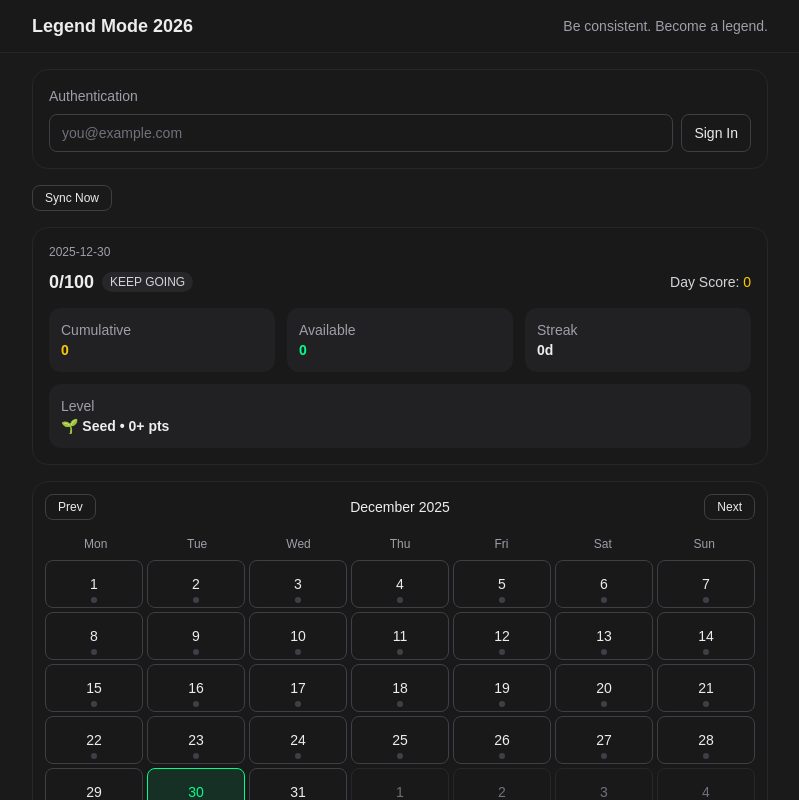
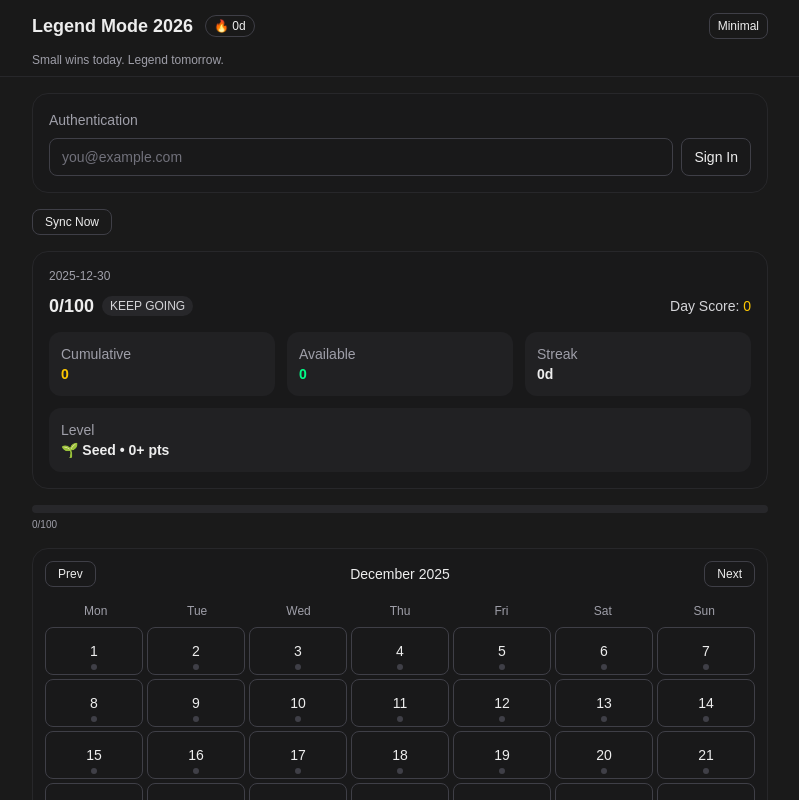
Before and after one commit to abhijithlolla/legendmode-2026, a Next.js app: page / in a window 1280 px wide. Shown: the top 800 px of the page, without its empty margins (240-1039 px from the left). Built offline with nearby package versions, Linux system fonts and the light colour scheme; no server answers.

Commit message:
ui: minimal mode + mantra + progress bar; month calendar polish

```diff
--- a/app/page.tsx
+++ b/app/page.tsx
@@ -13,6 +13,8 @@ import { load, save } from "@/lib/storage";
 import { pullDays, pullPurchases, pushDay, pushPurchase } from "@/lib/sync";
 import { supabase } from "@/lib/supabase";
 import { confettiBurst, confettiMega } from "@/lib/confetti";
+import ProgressBar from "@/components/ProgressBar";
+import { countRecentPasses, getMantra } from "@/lib/motivation";
 
 export default function Home() {
   const todayKey = fmt(new Date());
@@ -23,6 +25,7 @@ export default function Home() {
   const [powerPurchases, setPowerPurchases] = useState<PowerPurchase[]>([]);
   const [lastSyncedAt, setLastSyncedAt] = useState<string | null>(null);
   const [syncStatus, setSyncStatus] = useState<string>("");
+  const [minimalMode, setMinimalMode] = useState<boolean>(false);
 
   // load from localStorage
   useEffect(() => {
@@ -32,12 +35,13 @@ export default function Home() {
     setStreakDays(p.streakDays);
     setPowerPurchases(p.powerPurchases);
     setLastSyncedAt(p.lastSyncedAt ?? null);
+    setMinimalMode(p.minimalMode ?? false);
   }, []);
 
   // persist to localStorage
   useEffect(() => {
-    save({ days, totalPoints, streakDays, powerPurchases, lastSyncedAt });
-  }, [days, totalPoints, streakDays, powerPurchases, lastSyncedAt]);
+    save({ days, totalPoints, streakDays, powerPurchases, lastSyncedAt, minimalMode });
+  }, [days, totalPoints, streakDays, powerPurchases, lastSyncedAt, minimalMode]);
 
   const entry = days[selected] ?? {
     date: selected,
@@ -121,16 +125,29 @@ export default function Home() {
   }
 
   const level = levelFromPoints(totalPoints);
+  const recentPassCount = countRecentPasses(Object.values(days));
+  const mantra = getMantra(streakDays, entry, recentPassCount);
+  const compact = minimalMode;
 
   return (
     <div className="min-h-screen">
       <header className="sticky top-0 z-10 border-b border-zinc-800 bg-[#1a1a1a]/80 backdrop-blur">
-        <div className="mx-auto max-w-3xl px-4 py-3 flex items-center justify-between">
-          <h1 className="text-lg font-semibold">Legend Mode 2026</h1>
-          <div className="text-sm text-zinc-400">Be consistent. Become a legend.</div>
+        <div className={`mx-auto max-w-3xl px-4 ${compact ? "py-2" : "py-3"} flex items-center justify-between`}>
+          <div className="flex items-center gap-3">
+            <h1 className="text-lg font-semibold">Legend Mode 2026</h1>
+            <span className="rounded-full border border-zinc-700 px-2 py-0.5 text-xs">🔥 {streakDays}d</span>
+          </div>
+          <button
+            onClick={() => setMinimalMode((v) => !v)}
+            className="rounded-lg border border-zinc-700 px-2 py-1 text-xs hover:bg-zinc-800"
+            aria-label="Toggle minimal mode"
+          >
+            {minimalMode ? "Comfort" : "Minimal"}
+          </button>
         </div>
+        <div className="mx-auto max-w-3xl px-4 pb-2 text-xs text-zinc-400">{mantra}</div>
       </header>
-      <main className="mx-auto max-w-3xl px-4 py-4 space-y-4">
+      <main className={`mx-auto max-w-3xl px-4 ${compact ? "py-3 space-y-3" : "py-4 space-y-4"}`}>
         <AuthPanel />
 
         <div className="flex gap-2">
@@ -180,10 +197,11 @@ export default function Home() {
           streakDays={streakDays}
           level={level}
         />
+        <ProgressBar value={entry.basePoints} pass={entry.pass} perfect={entry.perfect} />
 
         <Calendar selected={selected} days={days} onSelect={setSelected} />
 
-        <div className="rounded-2xl border border-zinc-800 p-4 bg-zinc-900/50">
+        <div className={`rounded-2xl border border-zinc-800 ${compact ? "p-3" : "p-4"} bg-zinc-900/50`}>
           <div className="mb-3 flex items-center justify-between">
             <div className="text-sm text-zinc-400">10 Daily Habits</div>
             <div className="flex gap-2">
@@ -194,7 +212,7 @@ export default function Home() {
           <HabitList completed={entry.completed} onToggle={toggleHabit} />
         </div>
 
-        <Charts days={days} />
+        {!compact && <Charts days={days} />}
 
         <PowerUps availablePoints={availablePoints} onPurchase={purchase} />
 
--- /dev/null
+++ b/components/ProgressBar.tsx
@@ -0,0 +1,27 @@
+"use client";
+
+type Props = {
+  value: number; // 0-100
+  pass: boolean;
+  perfect?: boolean;
+};
+
+export default function ProgressBar({ value, pass, perfect }: Props) {
+  const pct = Math.max(0, Math.min(100, value));
+  const color = perfect
+    ? "from-yellow-400 to-yellow-600"
+    : pass
+    ? "from-[color:var(--accent-pass)] to-emerald-400"
+    : "from-zinc-500 to-zinc-400";
+  return (
+    <div className="w-full">
+      <div className="h-2 rounded-full bg-zinc-800 overflow-hidden">
+        <div
+          className={`h-2 bg-gradient-to-r ${color}`}
+          style={{ width: `${pct}%` }}
+        />
+      </div>
+      <div className="mt-1 text-[10px] text-zinc-400">{pct}/100</div>
+    </div>
+  );
+}
--- /dev/null
+++ b/lib/motivation.ts
@@ -0,0 +1,20 @@
+import { DayEntry } from "./habits";
+
+export function getMantra(streakDays: number, today?: DayEntry, recentPassCount?: number): string {
+  // Priority: perfect today > pass today > large streak > climb messages
+  if (today?.perfect) return "Legend Mode: Flawless execution.";
+  if (today?.pass) return "Locked in. Keep the momentum.";
+  if (streakDays >= 30) return "You are inevitable. 30-day force.";
+  if (streakDays >= 14) return "Two weeks strong. Double down.";
+  if (streakDays >= 7) return "One week conquered. Aim higher.";
+  if (streakDays >= 3) return "Streak online. Don’t break it.";
+  if ((recentPassCount ?? 0) >= 2) return "Climbing back. One more great day.";
+  return "Small wins today. Legend tomorrow.";
+}
+
+export function countRecentPasses(entries: DayEntry[], take: number = 3): number {
+  return entries
+    .sort((a, b) => a.date.localeCompare(b.date))
+    .slice(-take)
+    .filter((e) => e.pass).length;
+}
--- a/lib/storage.ts
+++ b/lib/storage.ts
@@ -12,20 +12,22 @@ export type Persisted = {
   streakDays: number;
   powerPurchases: PowerPurchase[];
   lastSyncedAt?: string | null;
+  minimalMode?: boolean;
 };
 
 export function load(): Persisted {
   if (typeof window === "undefined")
-    return { days: {}, totalPoints: 0, streakDays: 0, powerPurchases: [], lastSyncedAt: null };
+    return { days: {}, totalPoints: 0, streakDays: 0, powerPurchases: [], lastSyncedAt: null, minimalMode: false };
   try {
     const days = JSON.parse(localStorage.getItem(DAYS_KEY) || "{}") as Record<string, DayEntry>;
     const totalPoints = parseInt(localStorage.getItem(TOTAL_KEY) || "0", 10) || 0;
     const streakDays = parseInt(localStorage.getItem(STREAK_KEY) || "0", 10) || 0;
     const powerPurchases = JSON.parse(localStorage.getItem(POWER_KEY) || "[]") as PowerPurchase[];
     const lastSyncedAt = localStorage.getItem(SYNCED_KEY);
-    return { days, totalPoints, streakDays, powerPurchases, lastSyncedAt };
+    const minimalMode = localStorage.getItem("legendmode.minimalMode.v1") === "1";
+    return { days, totalPoints, streakDays, powerPurchases, lastSyncedAt, minimalMode };
   } catch {
-    return { days: {}, totalPoints: 0, streakDays: 0, powerPurchases: [], lastSyncedAt: null };
+    return { days: {}, totalPoints: 0, streakDays: 0, powerPurchases: [], lastSyncedAt: null, minimalMode: false };
   }
 }
 
@@ -36,4 +38,5 @@ export function save(p: Persisted) {
   localStorage.setItem(STREAK_KEY, String(p.streakDays));
   localStorage.setItem(POWER_KEY, JSON.stringify(p.powerPurchases));
   if (p.lastSyncedAt) localStorage.setItem(SYNCED_KEY, p.lastSyncedAt);
+  localStorage.setItem("legendmode.minimalMode.v1", p.minimalMode ? "1" : "0");
 }
```
Also changed, not shown: public/sw.js.
